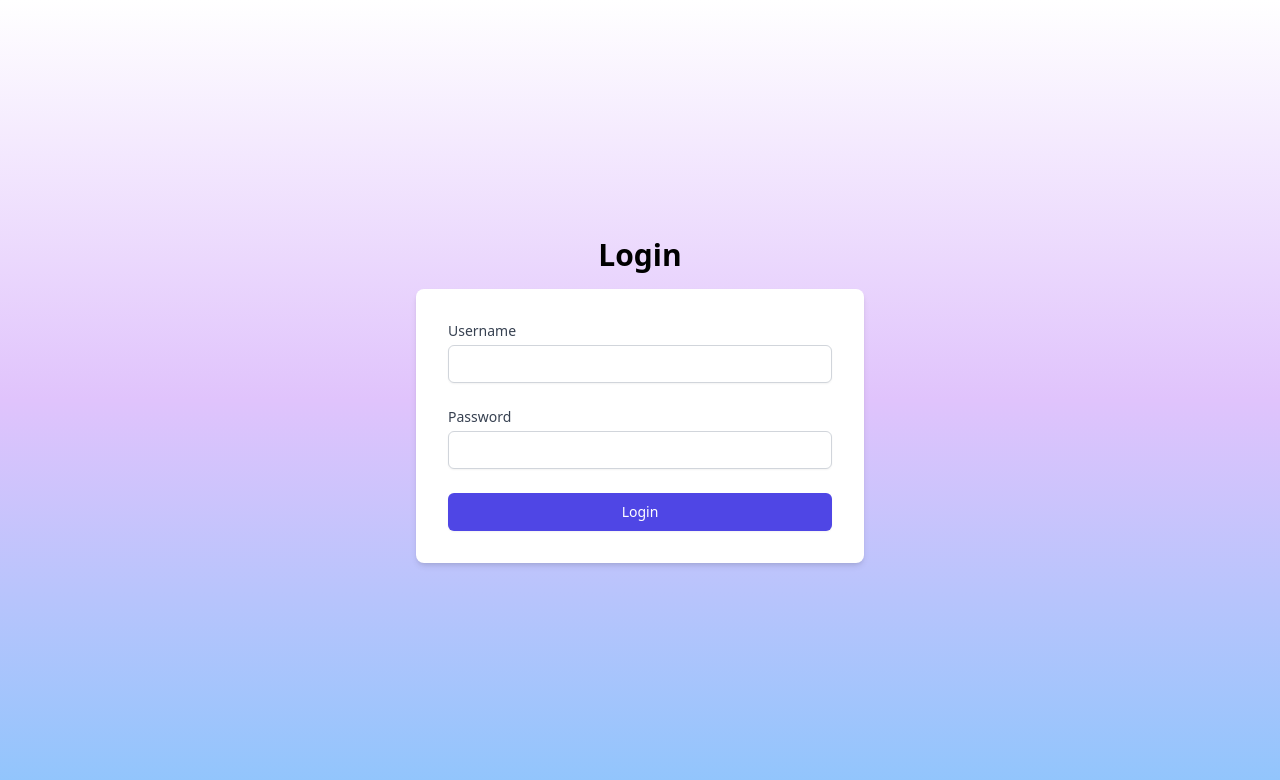
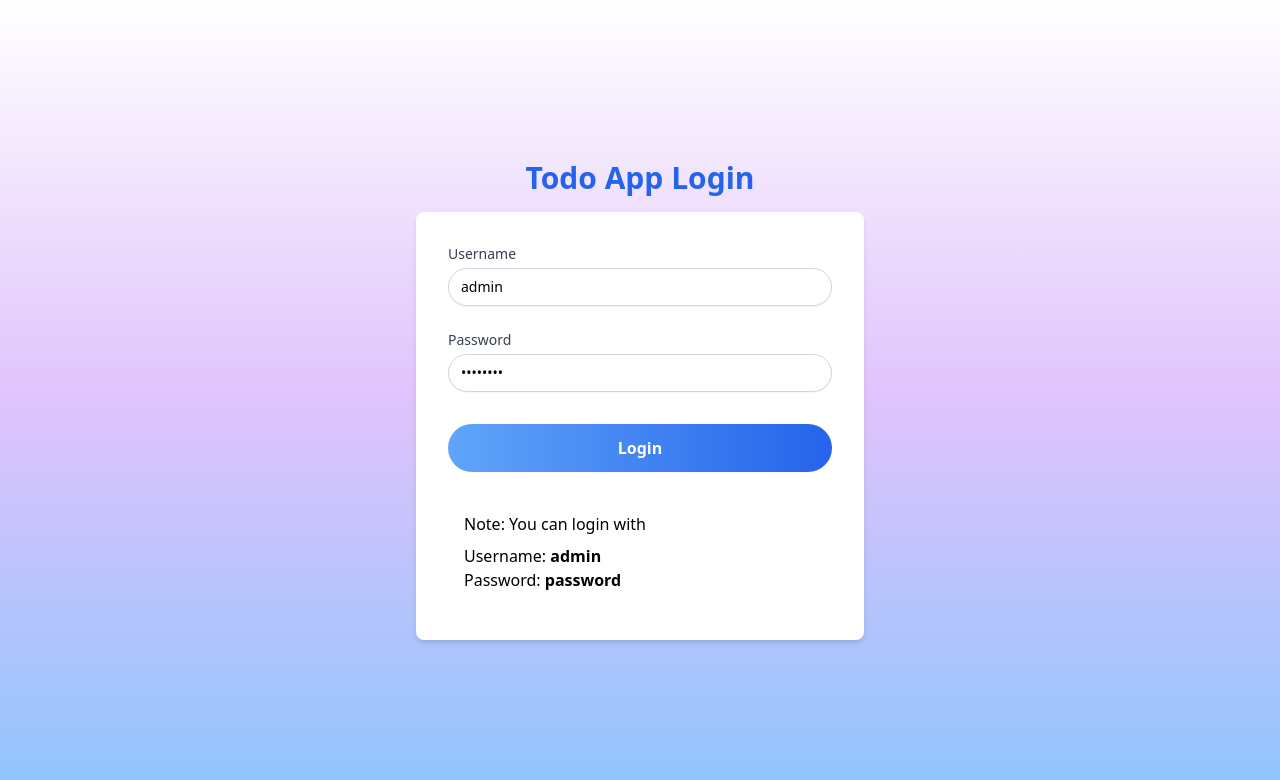
Before and after one commit to Aekawan/todo-app, a Next.js app: page /login in a window 1280 px wide. Shown: the top 780 px of the page. Built offline with nearby package versions, Linux system fonts and the light colour scheme.

Commit message:
chore: refactor code

```diff
--- a/src/components/AuthForm.tsx
+++ b/src/components/AuthForm.tsx
@@ -1,30 +1,35 @@
-import React, { use } from 'react';
-import { useForm } from 'react-hook-form';
+import React from 'react';
+import { useForm, SubmitHandler } from 'react-hook-form';
 import { useRouter } from 'next/router';
-import { login } from '../services/api';
-import nookies from 'nookies';
 import { toast } from 'react-toastify';
 import { useAuth } from '@/hooks/useAuth';
+import { LoginForm } from '@/types/loginForm';
+
+const ERROR_MESSAGES_ALERT = {
+  loginField: 'Login failed, please try again.',
+  loginSuccess: 'Login success.',
+}
 
 const AuthForm: React.FC = () => {
-  const { register, handleSubmit, formState: { errors } } = useForm();
+  const { register, handleSubmit, formState: { errors } } = useForm<LoginForm>();
   const router = useRouter();
-  const [loading, setLoading] = React.useState(false);
+  const [loading, setLoading] = React.useState<boolean>(false);
   const { goLogin } = useAuth();
 
-  const onSubmit = async (data: any) => {
+const onSubmit: SubmitHandler<LoginForm>  = async (data) => {
   setLoading(true);
+
   try {
     const isSuccess = await goLogin(data.username, data.password);
     if (isSuccess) {
-        toast.success("Login success.")
+      toast.success(ERROR_MESSAGES_ALERT.loginSuccess);
       router.push('/todos');
     } else {
-        toast.error("Login failed, please try again.")
+      toast.error(ERROR_MESSAGES_ALERT.loginField);
     }
   } catch (error) {
-      toast.error("Login failed, please try again.")
-      console.error('Login failed', error);
+    toast.error(ERROR_MESSAGES_ALERT.loginField);
+    console.error(ERROR_MESSAGES_ALERT.loginField, error);
   } finally {
     setLoading(false);
   }
@@ -36,8 +41,9 @@ const AuthForm: React.FC = () => {
         <label className="block text-sm font-medium text-gray-700">Username</label>
         <input
           type="text"
+          defaultValue="admin"
           {...register('username', { required: 'Username is required' })}
-          className="mt-1 block w-full px-3 py-2 border border-gray-300 rounded-md shadow-sm placeholder-gray-400 focus:outline-none focus:ring-indigo-500 focus:border-indigo-500 sm:text-sm"
+          className="mt-1 block w-full px-3 py-2 border border-gray-300 rounded-full shadow-sm placeholder-gray-400 focus:outline-none focus:ring-indigo-500 focus:border-indigo-500 sm:text-sm"
         />
         {errors.username && <p className="mt-2 text-sm text-red-600">{errors.username.message as string}</p>}
       </div>
@@ -45,8 +51,9 @@ const AuthForm: React.FC = () => {
         <label className="block text-sm font-medium text-gray-700">Password</label>
         <input
           type="password"
+          defaultValue="password"
           {...register('password', { required: 'Password is required' })}
-          className="mt-1 block w-full px-3 py-2 border border-gray-300 rounded-md shadow-sm placeholder-gray-400 focus:outline-none focus:ring-indigo-500 focus:border-indigo-500 sm:text-sm"
+          className="mt-1 block w-full px-3 py-2 border border-gray-300 rounded-full shadow-sm placeholder-gray-400 focus:outline-none focus:ring-indigo-500 focus:border-indigo-500 sm:text-sm"
         />
         {errors.password && <p className="mt-2 text-sm text-red-600">{errors.password.message as string}</p>}
       </div>
@@ -54,10 +61,17 @@ const AuthForm: React.FC = () => {
         <button
           type="submit"
           disabled={loading}
-          className="w-full flex justify-center py-2 px-4 border border-transparent rounded-md shadow-sm text-sm font-medium text-white bg-indigo-600 hover:bg-indigo-700 focus:outline-none focus:ring-2 focus:ring-offset-2 focus:ring-indigo-500"
+          className="bg-gradient-to-r mt-2 from-blue-400 to-blue-600 text-white p-3 rounded-full w-full font-bold"
         >
           {loading ? 'Loading...' : 'Login'}
         </button>
+      </div>
+      <div className="border-1 border-blue-100 p-4">
+        Note: You can login with <br />
+        <div className="mt-2">
+          Username: <strong>admin</strong> <br />
+          Password: <strong>password</strong>
+        </div>
       </div>
     </form>
   );
--- a/src/components/CalendarMode.tsx
+++ /dev/null
@@ -1,19 +0,0 @@
-import React from 'react';
-
-const CalendarMode: React.FC = () => {
-  return (
-    <div className="bg-white shadow rounded-lg p-4">
-      <h2 className="text-xl font-semibold mb-4">July 2017</h2>
-      <ul>
-        {['22 Shopping list', '22 Play basketball'].map((event, index) => (
-          <li key={index} className="flex justify-between items-center mb-2">
-            <span>{event}</span>
-            <span>20 min</span>
-          </li>
-        ))}
-      </ul>
-    </div>
-  );
-};
-
-export default CalendarMode;
--- a/src/components/Layouts/Layout.tsx
+++ b/src/components/Layouts/Layout.tsx
@@ -8,15 +8,14 @@ interface LayoutProps {
 }
 
 const Layout: React.FC<LayoutProps> = ({ children }) => {
-  const [isOpenSidebar, setIsOpenSidebar] = useState(false);
+  const [isOpenSidebar, setIsOpenSidebar] = useState<boolean>(false);
 
   return (
-    <div className="min-h-screen flex flex-col bg-custom-gradient">
+    <div className="max-h-screen h-screen overflow-scroll flex flex-col bg-custom-gradient">
       <Header onOpenSidebar={() => setIsOpenSidebar(true)} />
       <Sidebar
         isOpen={isOpenSidebar}
         onClose={() => {
-          console.log('close');
           setIsOpenSidebar(false)
         }}
       />
--- a/src/components/TaskDetailsModal.tsx
+++ b/src/components/TaskDetailsModal.tsx
@@ -89,7 +89,7 @@ const TaskDetailsModal: React.FC<TaskDetailsModalProps> = ({ isOpen, onRequestCl
       <Modal
         isOpen={isDeleteConfirmOpen}
         onRequestClose={() => setIsDeleteConfirmOpen(false)}
-        className="fixed top-1/3 left-[10%] right-[10%] bottom-1/3 bg-white shadow-lg p-4 overflow-y-auto w-[80%]"
+        className="fixed top-1/3 sm:left-[30%] sm:right-[30%] left-[10%] right-[10%] bottom-1/3 bg-white shadow-lg p-4 overflow-y-auto w-[80%] sm:w-[40%]"
         overlayClassName="fixed inset-0 bg-black bg-opacity-50 z-50"
         contentLabel="Confirm Delete"
       >
--- a/src/components/TaskModal.tsx
+++ b/src/components/TaskModal.tsx
@@ -1,13 +1,12 @@
 import React, { useEffect, useState } from 'react';
 import Modal from 'react-modal';
-import { useForm } from 'react-hook-form';
+import { useForm, SubmitHandler } from 'react-hook-form';
 import { FaShoppingBasket, FaBasketballBall, FaTree, FaGift, FaDumbbell, FaMapMarkerAlt } from 'react-icons/fa';
-import TaskIcon from './TaskIcon';
-import { createTodo } from '@/services/api';
 import { toast } from 'react-toastify';
 import { useTask } from '@/hooks/useTask';
 import { dateToInputDate } from '../utils/date';
 import { Task } from '@/types/task';
+import TaskIcon from './TaskIcon';
 
 Modal.setAppElement('#__next');
 
@@ -27,17 +26,11 @@ interface TaskModalProps {
   task?: Task | null;
 }
 
-const TaskModal: React.FC<TaskModalProps> = ({
-  isOpen,
-  onFail,
-  onSuccess,
-  task
-}) => {
+const TaskModal: React.FC<TaskModalProps> = ({ isOpen, onFail, onSuccess, task }) => {
   const { register, handleSubmit, reset, formState: { errors }, setValue, clearErrors } = useForm<Task>();
   const [selectedIcon, setSelectedIcon] = useState<string | null>(null);
   const { addTask, editTask } = useTask();
-
-  const [isSubmitting, setIsSubmitting] = useState(false);
+  const [isSubmitting, setIsSubmitting] = useState<boolean>(false);
 
   useEffect(() => {
     if (task) {
@@ -48,12 +41,12 @@ const TaskModal: React.FC<TaskModalProps> = ({
         description: task.description,
         date: dateToInputDate(task.date),
         time: task.time,
-      })
+      });
     } else {
       setSelectedIcon(null);
       reset();
     }
-  }, [isOpen, task, setValue, reset]);
+  }, [isOpen, task, reset]);
 
   useEffect(() => {
     if (selectedIcon) {
@@ -62,25 +55,20 @@ const TaskModal: React.FC<TaskModalProps> = ({
     }
   }, [selectedIcon, setValue, clearErrors]);
 
-  const onSubmit = async (data: any) => {
+  const onSubmit: SubmitHandler<Task> = async (data) => {
     setIsSubmitting(true);
     try {
       if (task) {
-        await editTask({
-          _id: task.id,
-          ...data,
-        })
-        toast.success("Task updated successfully.")
+        await editTask({ _id: task.id, ...data });
+        toast.success("Task updated successfully.");
       } else {
-        await addTask({
-          ...data,
-        })
-        toast.success("Task created successfully.")
+        await addTask({ ...data });
+        toast.success("Task created successfully.");
       }
       onSuccess();
     } catch (error) {
-      toast.error("Failed to create task, please try again.")
-      onFail()
+      toast.error("Failed to create task, please try again.");
+      onFail();
     } finally {
       reset();
       setIsSubmitting(false);
@@ -159,6 +147,7 @@ const TaskModal: React.FC<TaskModalProps> = ({
         </div>
         <button
           type="submit"
+          disabled={isSubmitting}
           className="bg-gradient-to-r mt-4 from-blue-400 to-blue-600 text-white p-4 rounded-full w-full"
         >
           {isSubmitting ? 'Loading...' : buttonText}
--- a/src/pages/login.tsx
+++ b/src/pages/login.tsx
@@ -5,7 +5,7 @@ import LoginLayout from '@/components/Layouts/LoginLayout';
 const LoginPage: React.FC = () => {
   return (
     <>
-      <h1 className="text-center text-3xl font-bold">Login</h1>
+      <h1 className="text-center text-3xl font-bold text-blue-600">Todo App Login</h1>
       <div className="max-w-md w-full bg-white p-8 rounded-lg mt-4 m-auto shadow-md">
         <AuthForm />
       </div>
--- /dev/null
+++ b/src/types/loginForm.ts
@@ -0,0 +1,4 @@
+export interface LoginForm {
+  username: string;
+  password: string;
+}
```
Lines whose indentation alone changed are shown as unchanged.
